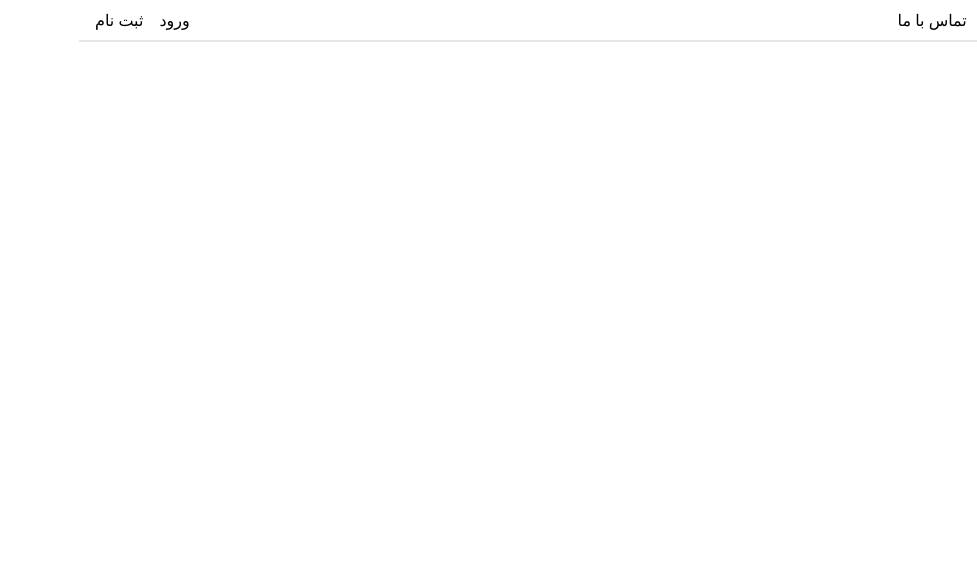
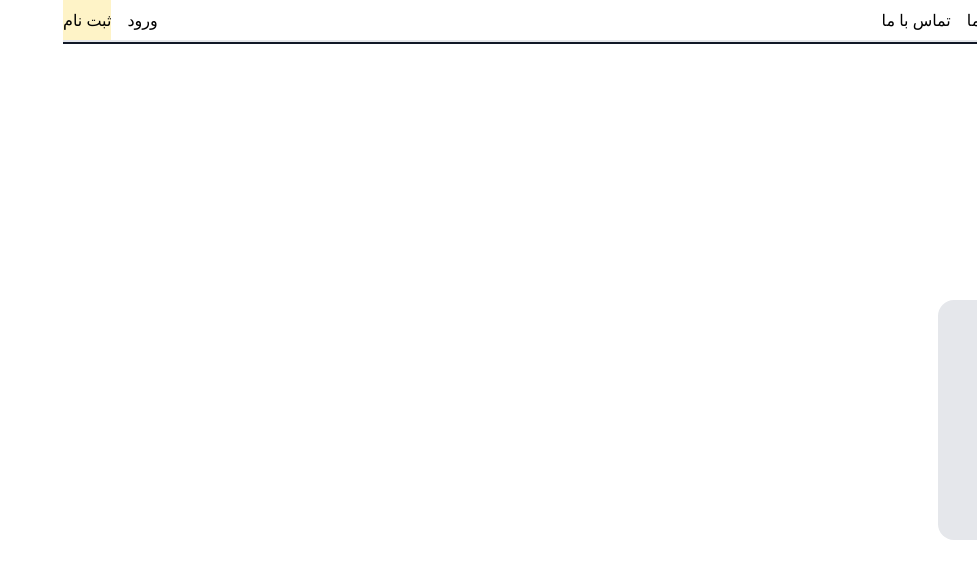
Before and after one commit to f-chamani/product-project-with-javascript, a React (Create React App) app: page / in a window 1280 px wide. Shown: the top 578 px of the page, without its empty margins (303-1280 px from the left). Built offline with nearby package versions, Linux system fonts and the light colour scheme.

Commit message:
secound update for book(moves) 1401/9/12 10:00PM

```diff
--- a/src/book/Book.js
+++ b/src/book/Book.js
@@ -1,22 +1,39 @@
 import React from 'react'
 
 export default function Book() {
-  return (
-    <div className="flex item-center justify-center">
-        <div className='item-center justify-center container lg:max-w-screen-xl flex flex-row  flex justify-between gap-2 border-b-2'>
-            <div className="flex flex-row gap-4  ">
-                <div className=" hover:bg-amber-100 gap-1 py-2 ">صحفه اصلی </div>
-                <div className=" hover:bg-amber-100 gap-1  py-2">اشخاص </div>
-                <div className=" hover:bg-amber-100 gap-1  py-2" >تعاریف دانشگاه ها </div>
-                <div className=" hover:bg-amber-100 gap-1  py-2">درباره ی ما </div>
-                <div className=" hover:bg-amber-100 gap-1  py-2">تماس با ما </div>
-            </div>
-            <div  className="flex flex-row gap-4 pl-4">
-                <div className=" hover:bg-amber-100  gap-1  py-2 ">ورود </div>
-                <div className=" hover:bg-amber-100  gap-1  py-2 ">ثبت نام </div>
+    return (
+        <div className=" flex flex-col items-center">
+            <div className=" container lg:max-w-screen-xl">
+                <div className="flex flex-row items-center justify-center border-b-2 border-b-gray-900">
+                    <div className='item-center justify-center container lg:max-w-screen-xl flex flex-row  flex justify-between gap-2 border-b-2'>
+                        <div className="flex flex-row gap-4  ">
+                            <div className=" hover:bg-amber-100 gap-1 py-2 ">صحفه اصلی</div>
+                            <div className=" hover:bg-amber-100 gap-1  py-2">اشخاص</div>
+                            <div className=" hover:bg-amber-100 gap-1  py-2">تعاریف دانشگاه ها</div>
+                            <div className=" hover:bg-amber-100 gap-1  py-2">درباره ی ما</div>
+                            <div className=" hover:bg-amber-100 gap-1  py-2">تماس با ما</div>
+                        </div>
+                        <div className="flex flex-row gap-4  ">
+                            <div className=" hover:bg-amber-100 gap-1 py-2 ">ورود</div>
+                            <div className=" hover:bg-amber-100 gap-1 py-2 ">ثبت نام</div>
+                        </div>
+                    </div>
+                </div>
+                <div className="h-64 "></div>
+                <div className="grid grid-cols-3 gap-8 ">
+                    <div className="col-span-1 ">
+                        <div className="flex flex-col gap-4 bg-gray-200 h-60 rounded-2xl p-10 ">
+                            <div className="flex flex-col justify-center items-center">
+                                <h1>خروس جنگی</h1>
+
+                            </div>
+                        </div>
+                        <div className="h-44">
+                        </div>
+                    </div>
+                </div>
             </div>
 
         </div>
-    </div>
-  )
+    )
 }
```
